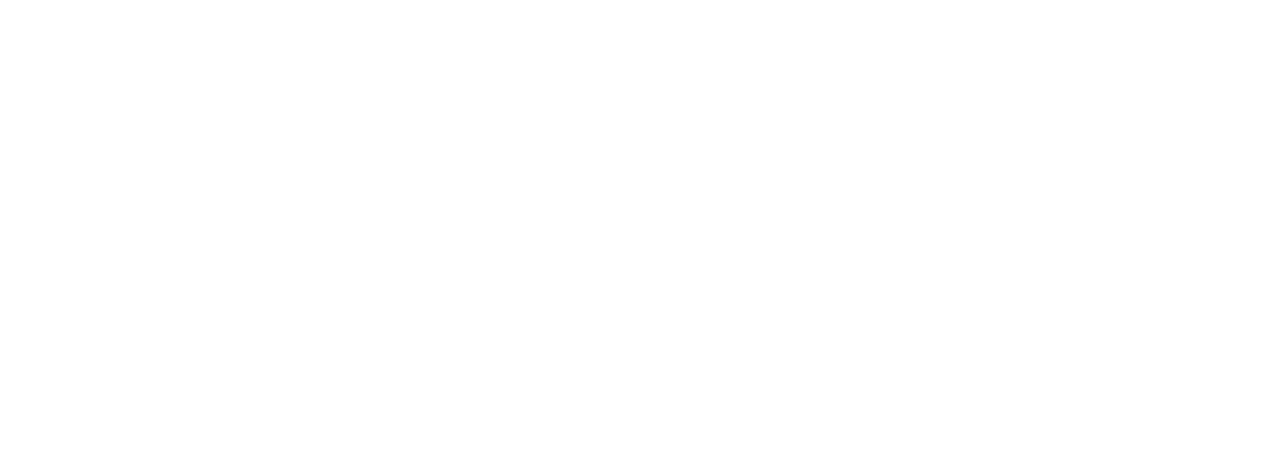
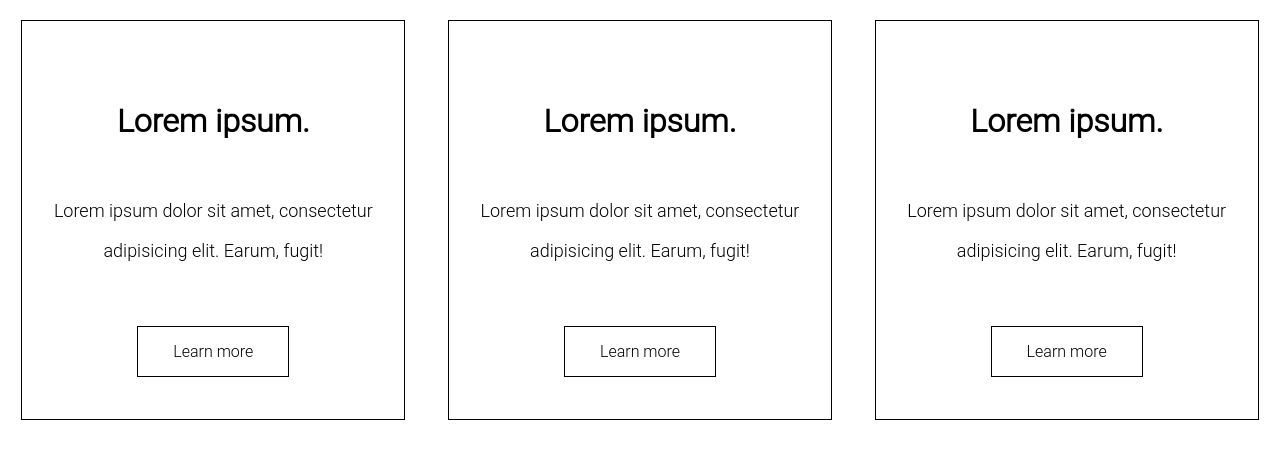
Before and after one commit to Royablonskyi/Okten_Homework, a plain HTML site: page Homework2/Cards/index.html in a window 1280 px wide. Drawn offline with Linux system fonts and the light colour scheme.

Commit message:
Homework 2 Done blocks and cards

```diff
--- a/Homework2/Blocks/style.css
+++ b/Homework2/Blocks/style.css
@@ -5,6 +5,7 @@ body{
 
 .main{
     display: flex;
+    height: 100vh;
 }
 
 .topContainer{
@@ -38,7 +39,7 @@ body{
 }
 
 .bottomContainer{
-    height: 200px;
+    height: 500px;
     width: 600px;
     background-color: #3a803e;
     margin: 10px;
--- a/Homework2/Cards/index.html
+++ b/Homework2/Cards/index.html
@@ -2,9 +2,44 @@
 <html lang="en">
 <head>
     <meta charset="UTF-8">
-    <title>Title</title>
+    <title>Lesson 2</title>
+    <link rel="stylesheet" href="style.css">
 </head>
 <body>
-
+<div class="main">
+    <div class="cards">
+        <div class="heading">
+            <h1>Lorem ipsum.</h1>
+        </div>
+        <div class="content">
+            Lorem ipsum dolor sit amet, consectetur adipisicing elit. Earum, fugit!
+        </div>
+        <div class="button">
+            <a href="#">Learn more</a>
+        </div>
+    </div>
+    <div class="cards">
+        <div class="heading">
+            <h1>Lorem ipsum.</h1>
+        </div>
+        <div class="content">
+            Lorem ipsum dolor sit amet, consectetur adipisicing elit. Earum, fugit!
+        </div>
+        <div class="button">
+            <a href="#">Learn more</a>
+        </div>
+    </div>
+    <div class="cards">
+        <div class="heading">
+            <h1>Lorem ipsum.</h1>
+        </div>
+        <div class="content">
+            Lorem ipsum dolor sit amet, consectetur adipisicing elit. Earum, fugit!
+        </div>
+        <div class="button">
+            <a href="#">Learn more</a>
+        </div>
+    </div>
+</div>
 </body>
 </html>
--- a/Homework2/Cards/style.css
+++ b/Homework2/Cards/style.css
@@ -0,0 +1,59 @@
+* {
+    margin: 0;
+    padding: 0;
+    box-sizing: border-box;
+    font-family: "Roboto Light", sans-serif;
+}
+
+.main {
+    height: 100vh;
+    width: 100%;
+    display: flex;
+    justify-content: space-around;
+}
+
+.cards {
+    height: 400px;
+    width: 30%;
+    margin: 20px;
+    border: 1px solid black;
+}
+
+.heading{
+    height: 120px;
+    width: 100%;
+    margin-top: 40px;
+    display: flex;
+    justify-content: center;
+    align-items: center;
+    text-align: center;
+    /*background-color: chartreuse;*/
+}
+
+.content{
+    height: 100px;
+    width: 100%;
+    padding: 25px;
+    display: flex;
+    justify-content: center;
+    align-items: center;
+    text-align: center;
+    /*background-color: coral;*/
+    line-height: 40px;
+    font-size: 18px;
+}
+
+.button{
+    height: 140px;
+    width: 100%;
+    display: flex;
+    justify-content: center;
+    align-items: center;
+}
+
+.button>a{
+    text-decoration: none;
+    color: black;
+    border: 1px solid black;
+    padding: 15px 35px;
+}
```
